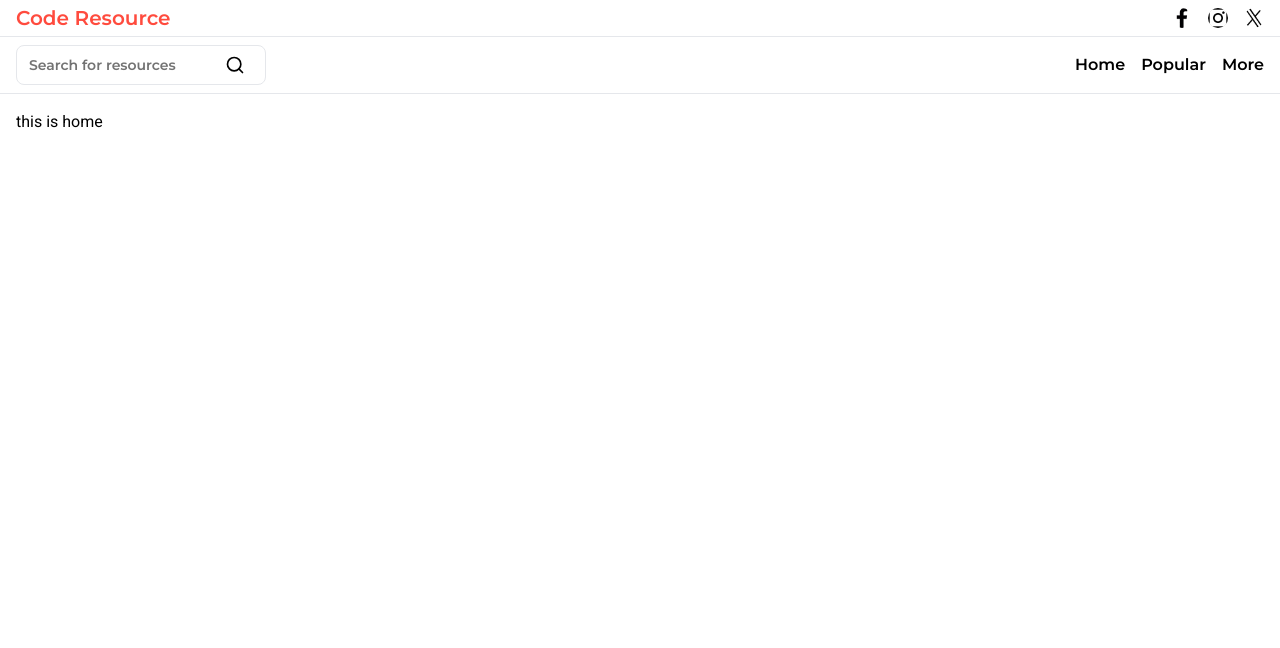
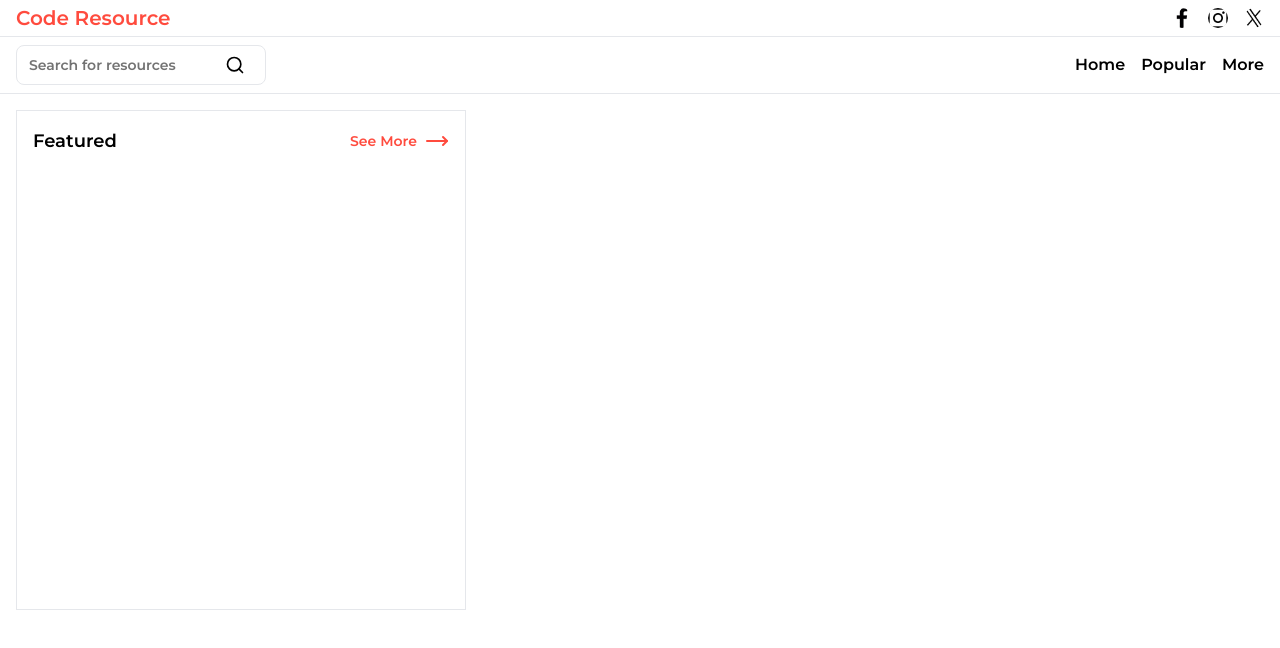
Before and after one commit to gauravkumarkarki07/coderesource, a React (Vite) app in the folder client/: page /home in a window 1280 px wide. Shown: the top 648 px of the page. Built offline with nearby package versions, Linux system fonts and the light colour scheme.

Commit message:
Feat: Basic Feature Card setup

```diff
--- /dev/null
+++ b/client/src/Home/components/FeaturedCard.tsx
@@ -0,0 +1,17 @@
+import {MoveRight} from "lucide-react";
+
+function FeaturedCard() {
+  return (
+    <section className="flex flex-col w-[450px] h-[500px] border px-4 py-4 font-Montserrat">
+        <section className="flex flex-row justify-between">
+            <h1 className="text-lg font-semibold">Featured</h1>
+            <span className="flex flex-row gap-2 text-primary items-center text-sm font-semibold">
+            See More
+            <MoveRight/>
+            </span>
+        </section>
+    </section>
+  )
+}
+
+export default FeaturedCard
--- a/client/src/Home/views/Index.tsx
+++ b/client/src/Home/views/Index.tsx
@@ -1,7 +1,9 @@
+import FeaturedCard from "../components/FeaturedCard"
+
 function Index() {
   return (
     <section className="max-w-[1280px] mx-auto w-full px-4 py-4">
-        this is home
+        <FeaturedCard/>
     </section>
   )
 }
```
